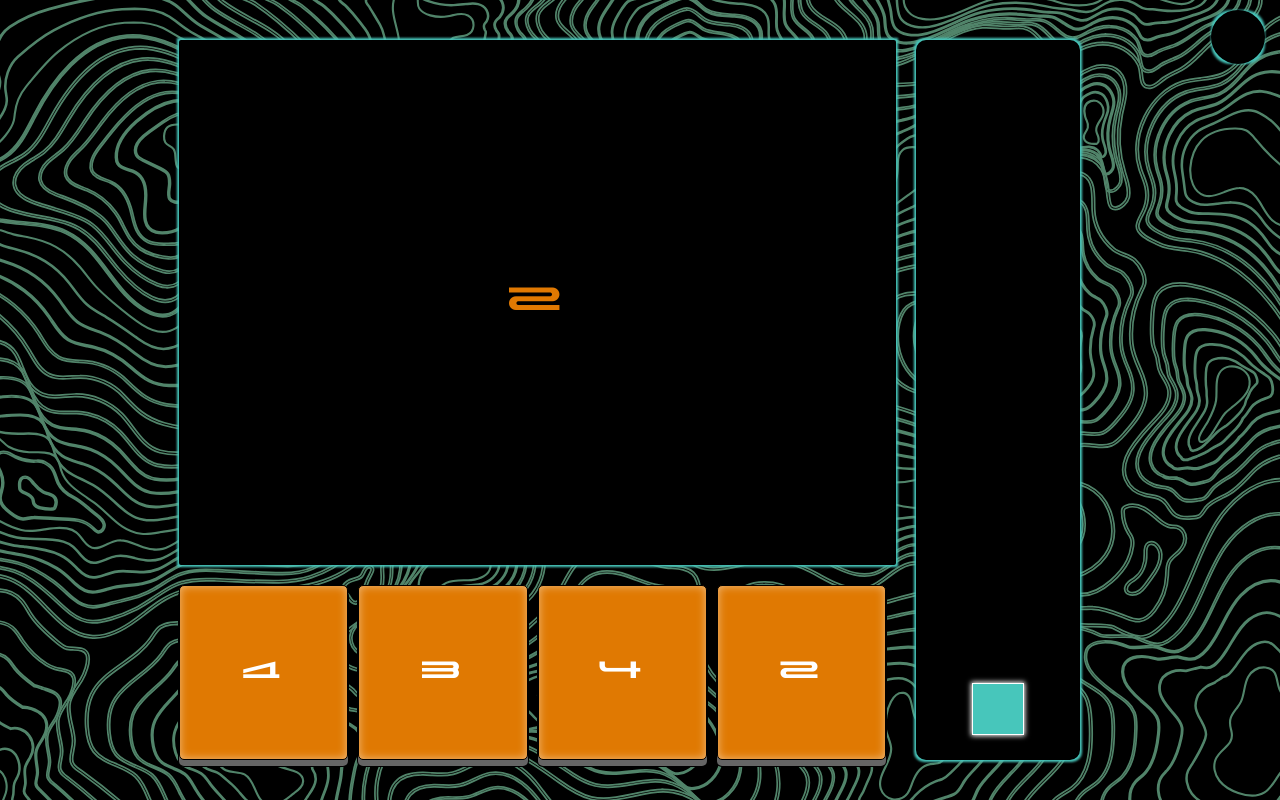
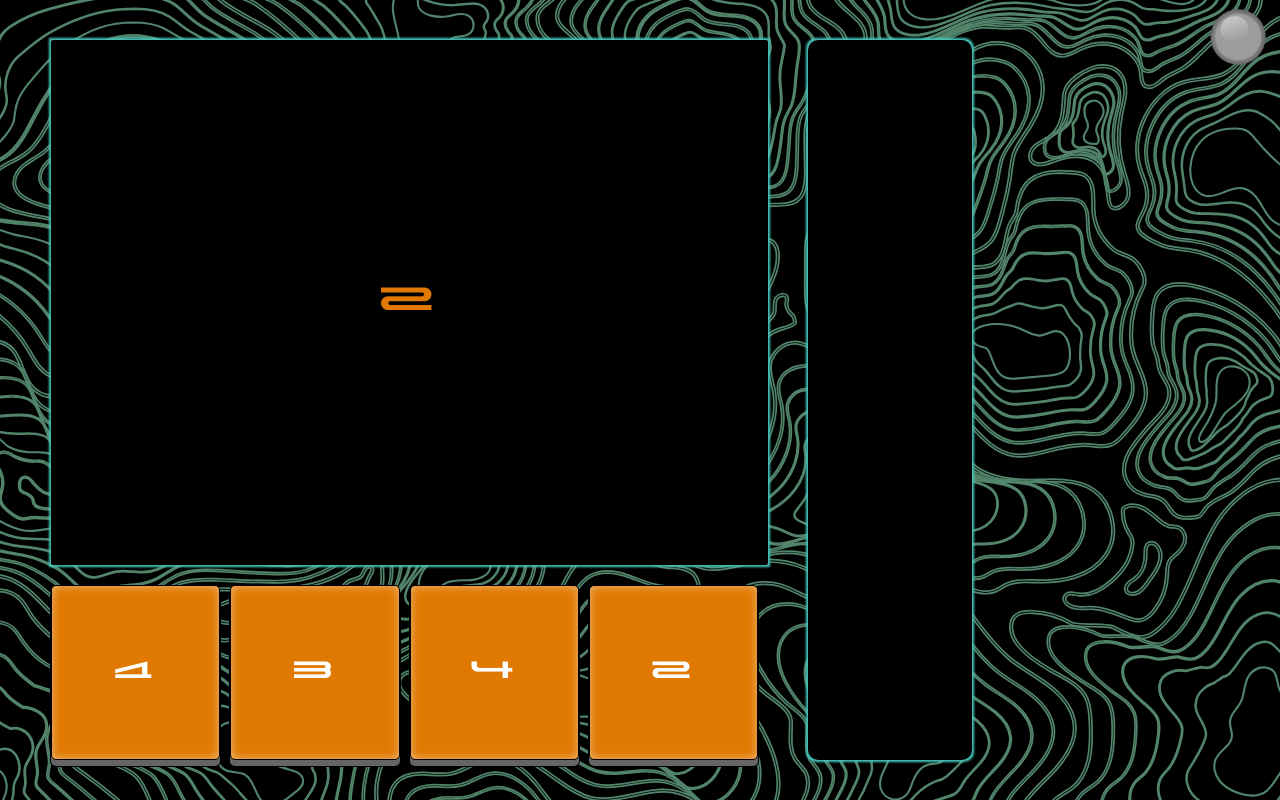
Before and after one commit to nathan74490/saveyourbuddy, a PHP site: page / in a window 1280 px wide. Run offline with PHP 8.4, Linux system fonts and the light colour scheme.

Commit message:
➕ Added more css

```diff
--- a/module_memoire/index.html
+++ b/module_memoire/index.html
@@ -11,7 +11,9 @@
 <body>
 
     <div id="module">
-        <div id="led"></div>
+        <div class="led" id="led">
+            <img id="statusButton" src="pictures/idle-button.svg" alt="">
+        </div>
         <div id="interface">
             <div id="commandModule">
 
@@ -28,11 +30,22 @@
 
             <div id="avanceModule">
                 <div id="advance">
-                    <div class="progressStep"></div>
-                    <!--<div class="progressStep"></div>
-                <div class="progressStep"></div>
-                <div class="progressStep"></div>
-                <div class="progressStep"></div> -->
+                    <!-- <div class="progressStep">
+                        <img src="pictures/correct-button.svg" alt="">
+                    </div>
+                    <div class="progressStep">
+                        <img src="pictures/correct-button.svg" alt="">
+                    </div>
+                    <div class="progressStep">
+                        <img src="pictures/correct-button.svg" alt="">
+                    </div>
+                    <div class="progressStep">
+                        <img src="pictures/correct-button.svg" alt="">
+                    </div>
+                    <div class="progressStep">
+                        <img src="pictures/correct-button.svg" alt="">
+                    </div>
+                     -->
 
                 </div>
             </div>
--- a/module_memoire/script.js
+++ b/module_memoire/script.js
@@ -2,6 +2,8 @@ document.addEventListener("DOMContentLoaded", function () {
     const screen = document.getElementById("ecran");
     const keys = document.querySelectorAll(".key");
     const led = document.getElementById('led')
+    const statusButton = document.getElementById('statusButton')
+
 
     let step = 1;
     let historical = [];
@@ -12,17 +14,17 @@ document.addEventListener("DOMContentLoaded", function () {
     function isTheGoodKey(YesOrNo) {
         if (YesOrNo === 'yes') {
             if (step < 5) {
-                led.style.backgroundColor = 'rgb(0, 255, 0)';
+                statusButton.src = "pictures/correct-button.svg";
                 setTimeout(() => {
-                    led.style.backgroundColor = 'var(--secondary)';
+                    statusButton.src = "pictures/idle-button.svg";
 
                 }, 600)
             }
 
         } else if (YesOrNo === 'no') {
-            led.style.backgroundColor = 'red';
+            statusButton.src = "pictures/notcorrect-button.svg";
             setTimeout(() => {
-                led.style.backgroundColor = 'var(--secondary)';
+                statusButton.src = "pictures/idle-button.svg";
 
             }, 600)
         }
@@ -33,7 +35,7 @@ document.addEventListener("DOMContentLoaded", function () {
         const advanceBox = document.getElementById('advance');
 
         if (AddOrRemove === "add") {
-            advanceBox.innerHTML += '<div class="progressStep"></div>'
+            advanceBox.innerHTML += '<div class="progressStep"> <img src="pictures/correct-button.svg" alt = ""> </div> '
         } else if (AddOrRemove === "remove") {
             advanceBox.innerHTML = ''
         }
@@ -58,7 +60,7 @@ document.addEventListener("DOMContentLoaded", function () {
     // Quand le module est résolue on met l'écran vide, la led verte et on enlève la possibilité d'intéragir.
     function moduleFinish() {
         screen.innerHTML = "";
-        led.style.backgroundColor = 'rgb(0, 255, 0)';
+        statusButton.src = "pictures/correct-button.svg";
         moduleIsFinish = true;
         console.log(`A la fin :${moduleIsFinish}`);
         updateModuleStatus("sucess");
--- a/module_memoire/style.css
+++ b/module_memoire/style.css
@@ -7,6 +7,10 @@
     --primary: #47C6BB;
     --secondary: black;
     --tertiary: #F4AB54;
+
+    /* button */
+    --button-correct: #41f038;
+    --button-notcorrect: #52D44B;
 }
 
 @font-face {
@@ -32,7 +36,7 @@ body {
     width: 100%;
 
     display: flex;
-    justify-content: center;
+    /* justify-content: center; */
     align-items: center;
 
     position: relative;
@@ -41,12 +45,6 @@ body {
 }
 
 #led {
-    width: 50px;
-    height: 50px;
-    border-radius: 30px;
-    border: 2px solid black;
-
-    background-color: black;
 
     position: absolute;
     top: 10px;
@@ -54,20 +52,7 @@ body {
 
 }
 
-#led::before {
-    content: "";
-    position: absolute;
-    top: -2px;
-    left: -2px;
-    right: -2px;
-    bottom: -2px;
-    border-radius: 20px;
-    background: var(--primary);
-    filter: blur(1px);
-    /* Ajuste l'intensité du flou */
-    z-index: -1;
-    /* Pour que la bordure floue soit derrière le contenu */
-}
+
 
 #interface {
     height: 90%;
@@ -75,7 +60,8 @@ body {
 
     display: flex;
     justify-content: center;
-
+    gap: 20px;
+    margin-left: 10px;
 }
 
 #commandModule {
@@ -191,10 +177,41 @@ body {
 .progressStep {
     background-color: var(--primary);
     border: 1px solid white;
-    box-shadow: 0px 0px 5px 1px white;
+    box-shadow: 0px 0px 10px 1px white;
+    border-radius: 20px;
+    height: 30px;
+    width: 30px;
+
+    margin-bottom: 12px;
+
+    display: flex;
+    justify-content: center;
+    align-items: center;
+}
+
+.progressStep img {
+    width: 120%;
+    height: 120%;
+    object-fit: contain;
+}
+
+.led {
+    width: 50px;
     height: 50px;
-    width: 50px;
+    border-radius: 30px;
+    border: 2px solid black;
 
-    margin-bottom: 25px;
+    background-color: var(--button-correct);
 
+    display: flex;
+    justify-content: center;
+    align-items: center;
 }
+
+
+
+.led img {
+    width: 120%;
+    height: 120%;
+    object-fit: contain;
+}
```
Also changed, not shown: module_memoire/pictures/correct-button.svg (added), module_memoire/pictures/idle-button.svg (added), module_memoire/pictures/notcorrect-button.svg (added). Lines whose indentation alone changed are shown as unchanged.
